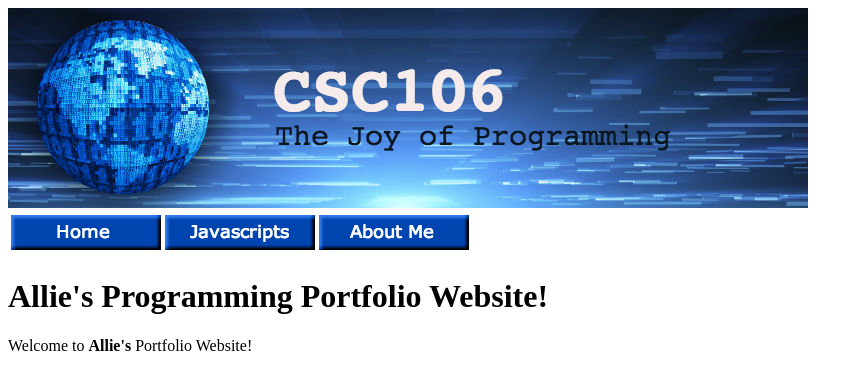
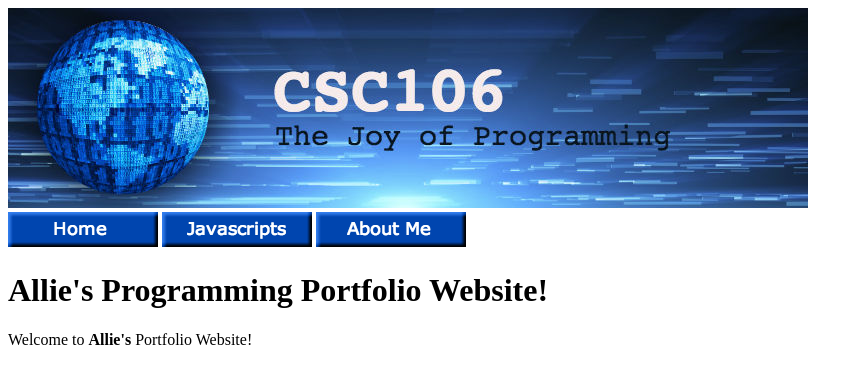
Before and after one commit to aiaciofano/aiaciofano.github.io, a plain HTML site: page index.html in a window 1280 px wide. Shown: the whole page, without its empty margins (0-863 px from the left). Drawn offline with Linux system fonts and the light colour scheme.

Commit message:
Update index.html

```diff
--- a/index.html
+++ b/index.html
@@ -5,16 +5,11 @@
         <title>Allie's Programming Portfolio</title>
     </head>
     <body>
-        <img src="csc106_banner.jpeg"></img>
-    <table>
-        <tbody>
-            <tr>
-                <td><a href="aiaciofano.github.io/index.html"><img src="csc106_homebutton.png"></a></td>
-                <td><a href="aiaciofano.girhub.io/javascripts.html"><img src="csc106_javascriptsbutton.png"></a></td>
-                <td><a href="aiaciofano.github.io/about.html"><img src="csc106_aboutmebutton.png"></a></td>
-            </tr>
-        </tbody>
-    </table>
+        <img src="csc106_banner.jpeg"><br>
+        <a href="index.html"><img src="csc106_homebutton.png"></a>
+        <a href="javascripts.html"><img src="csc106_javascriptsbutton.png"></a>
+        <a href="about.html"><img src="csc106_aboutmebutton.png"></a>
+
     <h1>Allie's Programming Portfolio Website!</h1>
         Welcome to <strong>Allie's</strong> Portfolio Website!
     </body>
```
